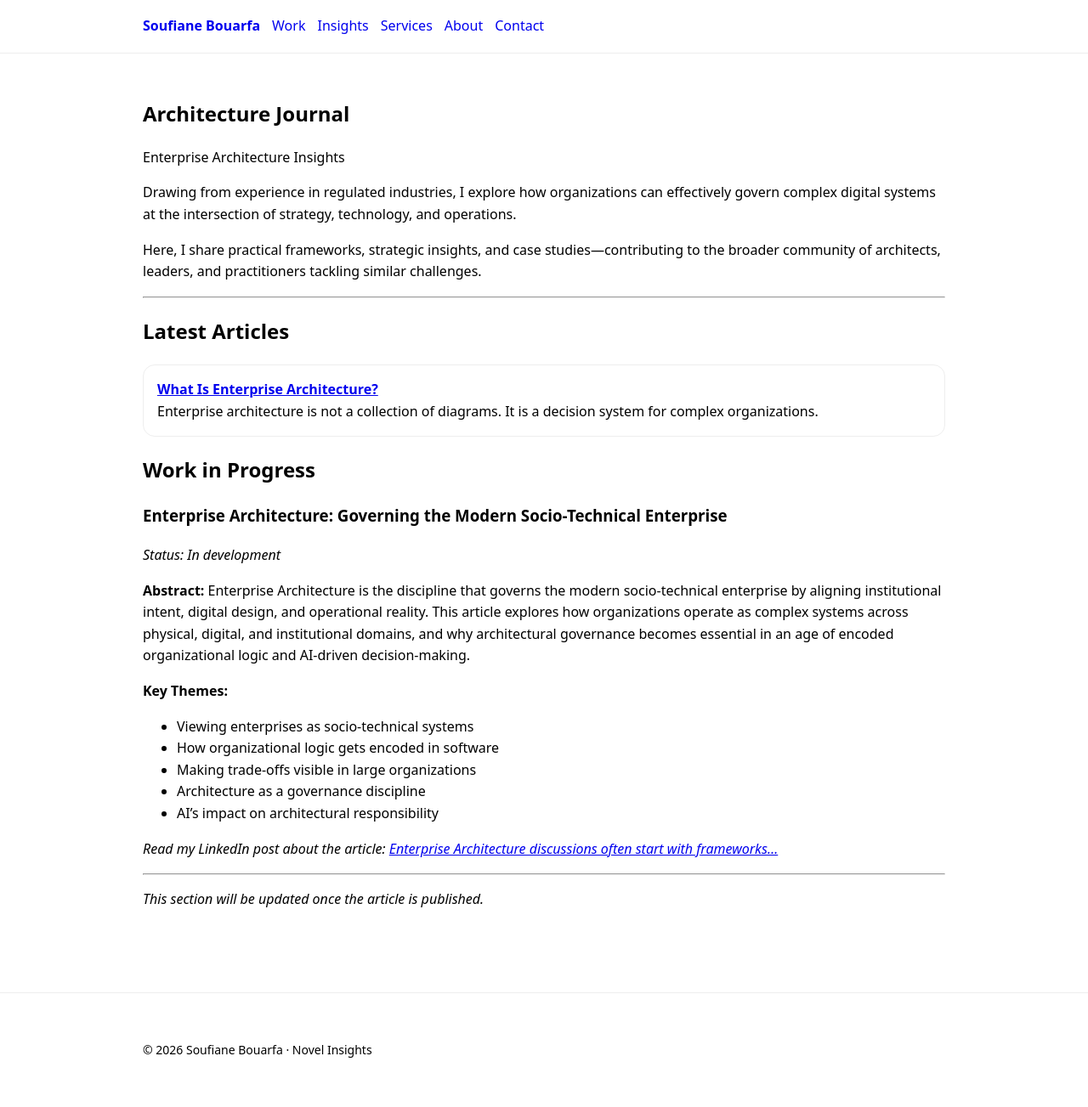
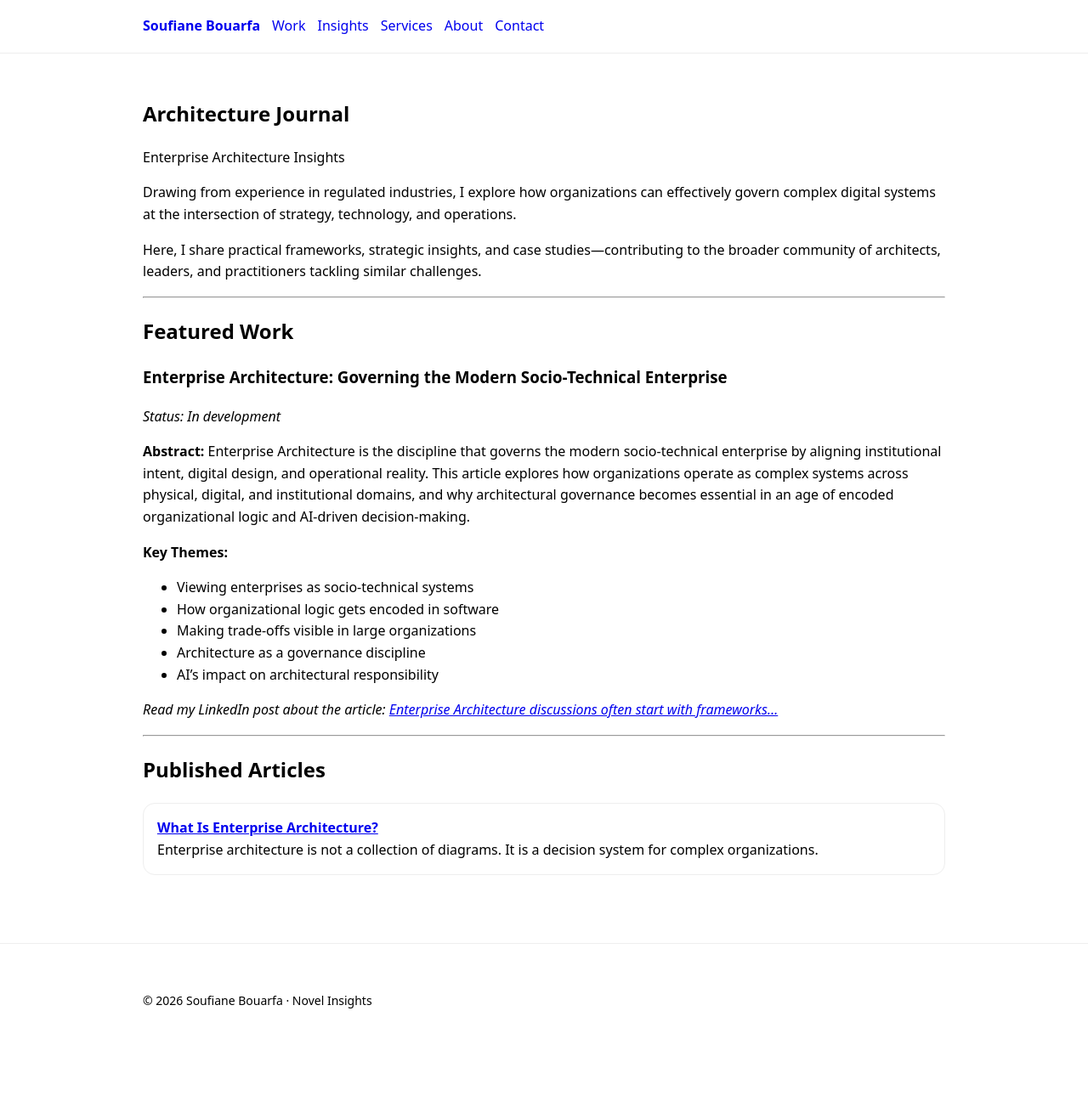
Before and after one commit to sbouarfa/soufianebouarfa.github.io, a Jekyll site: the page built from insights.md, in a window 1280 px wide. Shown: the whole page at 85% size. Built offline with Jekyll 4.4.1, drawn with Linux system fonts in a browser that asks for light colours; after the commit the page ends 1246 px from its top, so only the background shows below that.

Commit message:
Reorder insights page to feature work in progress first, then published articles

```diff
--- a/insights.md
+++ b/insights.md
@@ -13,18 +13,7 @@
 
 ---
 
-## Latest Articles
-
-<div class="grid">
-  {% for post in site.posts %}
-    <div class="card">
-      <a href="{{ post.url }}"><strong>{{ post.title }}</strong></a>
-      <div class="meta">{{ post.summary }}</div>
-    </div>
-  {% endfor %}
-</div>
-
-## Work in Progress
+## Featured Work
 
 ### Enterprise Architecture: Governing the Modern Socio-Technical Enterprise
 *Status: In development*
@@ -42,4 +31,13 @@
 
 ---
 
-*This section will be updated once the article is published.*
+## Published Articles
+
+<div class="grid">
+  {% for post in site.posts %}
+    <div class="card">
+      <a href="{{ post.url }}"><strong>{{ post.title }}</strong></a>
+      <div class="meta">{{ post.summary }}</div>
+    </div>
+  {% endfor %}
+</div>
```
